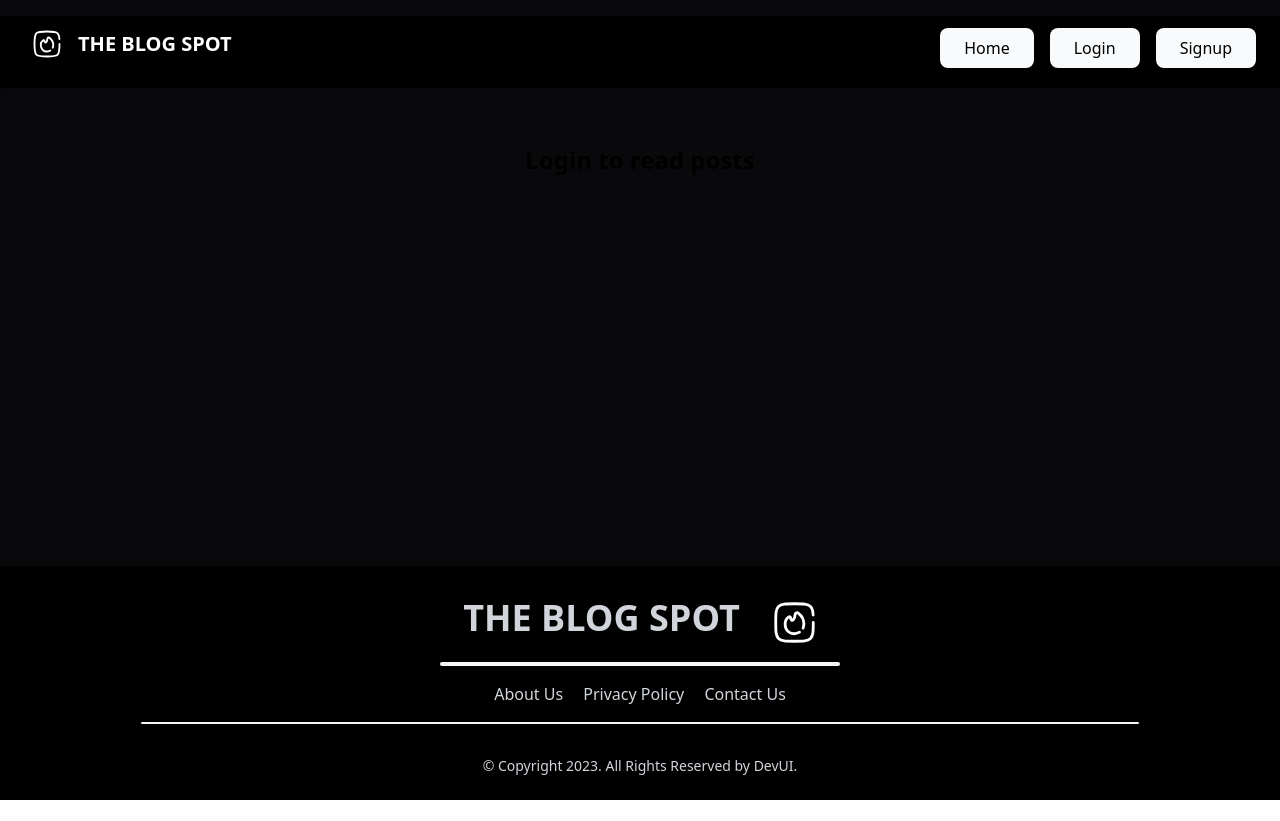
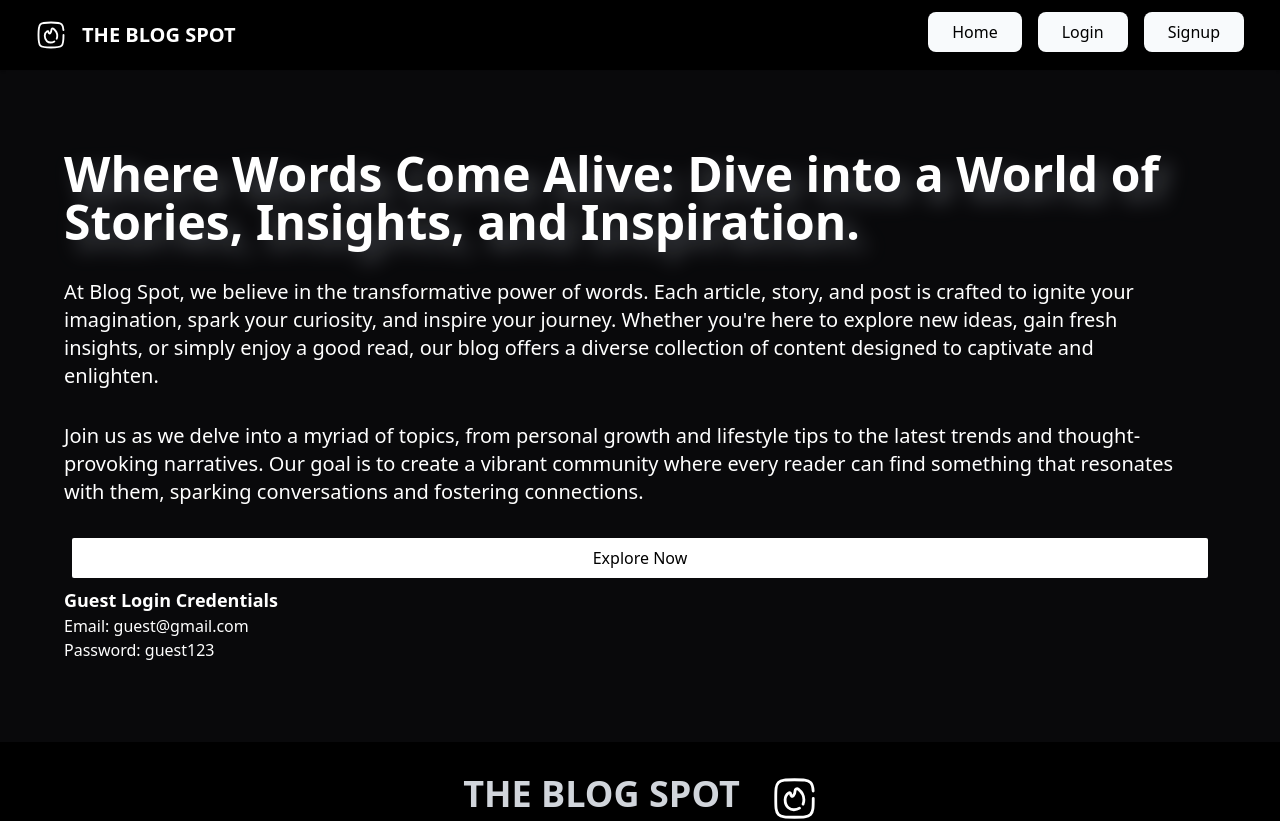
Before and after one commit to Vishesh-Verma-07/The-Blog-Spot, a React (Vite) app: page / in a window 1280 px wide. Shown: the top 821 px of the page. Before the commit the page ends 800 px from the top, so only its background shows below. Built offline with nearby package versions, Linux system fonts and the light colour scheme; no server answers.

Commit message:
Update UI styles for Login, Signup, AddPost, and Header components

```diff
--- a/src/components/Header/Header.jsx
+++ b/src/components/Header/Header.jsx
@@ -39,11 +39,11 @@ function Header() {
 
     return (
 
-        <header className=' py-3 sticky top-0 mt-4 shadow bg-black invisible sm:visible  '>
+        <header className=' p-3 sticky top-0  shadow bg-black invisible sm:visible  '>
             <Container>
                 <nav className='flex'>
-                    <div className='flex justify-center items-center rounded-xl text-white hover:text-zinc-300 h-8 '>
-                        <Link to= '/' className='flex justify-center items-center p-2 m-2 '>
+                    <div className='flex justify-center items-center rounded-xl text-white hover:text-zinc-300 '>
+                        <Link to= '/' className='flex justify-center items-center p-2  '>
                         <Logo width="30px" className = "hover:text-white" />
                         <h1 className=' text-xl font-bold pl-4 '>THE BLOG SPOT</h1>
                         </Link>
@@ -54,7 +54,7 @@ function Header() {
                                 <li key={item.name}>
                                     <button
                                     onClick={ () => navigate(item.slug)}
-                                    className=' inline-block px-6 py-2 mb-2  mx-2 duration-200 bg-slate-50 hover:bg-gray-500 hover:text-slate-50 rounded-lg'
+                                    className=' inline-block px-6 py-2   mx-2 duration-200 bg-slate-50 hover:bg-gray-500 hover:text-slate-50 rounded-lg'
                                     >
                                         {item.name}
                                     </button>
--- a/src/components/Login.jsx
+++ b/src/components/Login.jsx
@@ -15,6 +15,7 @@ function Login() {
     const [error, setError] = useState('')
 
     const login = async(data) =>{
+        console.log(data);
         setError('')
         try {
             const session = await authService.login(data)
@@ -31,10 +32,12 @@ function Login() {
     }
 
     return (
-        <div className='flex items-center justify-center w-full'>
-            <div className={`mx-auto w-full max-w-lg bg-green-100 rounded-xl border-collapse p-10 border-black/10`}>
+        <div className='flex items-center justify-center w-full bg-slate-50 p-12'>
+            <div className={`mx-auto w-full max-w-lg bg-zinc-200 rounded-xl p-10 border border-black/10`}>
                 <div className=' mb-2 flex justify-center'>
-                    <span className=' inline-block w-full max-w-[100px]'></span>
+                    <span className=' inline-block w-full max-w-[100px]'>
+                        <Logo width='100%' className='' />
+                    </span>
             </div>
             <h2 className=' text-2xl font-bold text-center'>Sign in to your account</h2>
             <p className="mt-2 text-center text-base text-black/60">
--- a/src/components/Signup.jsx
+++ b/src/components/Signup.jsx
@@ -28,11 +28,11 @@ function Signup() {
         }
     }
     return (
-        <div className='flex items-center justify-center'>
-            <div className={`mx-auto w-full max-w-lg bg-gray-100 rounded-xl p-10 border border-black/10`}>
+        <div className='flex items-center justify-center bg-slate-50 py-12 '>
+            <div className={`mx-auto w-full max-w-lg bg-zinc-200 rounded-xl p-10 border border-black/10`}>
                 <div className='mb-2 flex justify-center'>
                     <span className='inline-block w-full max-w-[100px]'>
-                        <Logo width='100%' />
+                        <Logo width='100%' className='' />
                     </span>
                 </div>
                 <h2 className='text-center text-2xl font-bold leading-tight'> Sign up to create account</h2>
--- a/src/pages/AddPost.jsx
+++ b/src/pages/AddPost.jsx
@@ -3,8 +3,8 @@ import {Container, PostForm} from '../components'
 
 function AddPost() {
     return (
-        <div className='py-8'>
-            <Container>
+        <div className='py-8 bg-zinc-900'>
+            <Container >
                 <PostForm />
             </Container>
         </div>
--- a/src/pages/Home.jsx
+++ b/src/pages/Home.jsx
@@ -2,11 +2,13 @@ import React, {useEffect, useState} from 'react'
 import { Container, PostCard, Button } from '../components'
 import appwriteService from '../appwrite/config'
 import authService from '../appwrite/auth'
+import { useNavigate } from 'react-router-dom'
 import { set } from 'react-hook-form'
-import { Link } from 'react-router-dom'
+
 
 function Home() {
     const [posts, setPosts] = useState([])
+    const navigate = useNavigate()
     useEffect(()=>{
         appwriteService.getPosts().then((posts) => {
             if(posts){
@@ -15,38 +17,70 @@ function Home() {
         })
     }, [])
 
-    const [path, setPath] = useState("/login")
+    const [isLogedIn, setIslogdIn] = useState(false)
     useEffect(()=>{
-        if(posts.length > 0){
-            setPath("/")
-        }
+        authService.getCurrentUser().then((user) => {
+            if(user){
+                setIslogdIn(true)
+            }
+            else{
+                setIslogdIn(false)
+            }
+        })
     }, [])
 
+    // const guestUser = async () => {
+    //         const activerUser = await authService.getCurrentUser()
+    //         if(!activerUser){
+    //             await authService.login({
+    //                 email: "guest@gmail.com",
+    //                 password: "guest123"
+    //             })
+    //             navigate('/all-posts')
+    //         }
+    //         else{
+    //             navigate('/')
+    //         }
 
-    if(posts.length === 0){
-        return (
-            <div className=' w-full py-8 mt-4 text-center'>
-                <Container>
-                    <div className='flex flex-wrap '>
-                        <div className=' p-2 w-full'>
-                            <h1 className='text-2xl font-bold hover:text-gray-500'> Login to read posts </h1>
+    // }
+
+    const guestLogin = async ()=>{
+        const activateUser = await authService.getCurrentUser()
+        if(!activateUser){
+            authService.login({
+                email: "guest@gmail.com",
+                password: "guest123"
+            })
+            navigate('/all-posts')
+
+        }
+    }
+
+
+
+    return (
+        <div className=' w-full py-8 '>
+            <Container>
+                <div className=' text-white flex  '>
+                    <div className='flex flex-col  m-8 p-4 '>
+                        <h1 className='text-5xl font-bold text-left drop-shadow-3xl  '>Where Words Come Alive: Dive into a World of Stories, Insights, and Inspiration.</h1>
+
+                        <p className='text-left text-xl m-8 ml-0 '>At Blog Spot, we believe in the transformative power of words. Each article, story, and post is crafted to ignite your imagination, spark your curiosity, and inspire your journey. Whether you're here to explore new ideas, gain fresh insights, or simply enjoy a good read, our blog offers a diverse collection of content designed to captivate and enlighten.</p>
+                        <p className='text-left text-xl m-8 ml-0 mt-0'>Join us as we delve into a myriad of topics, from personal growth and lifestyle tips to the latest trends and thought-provoking narratives. Our goal is to create a vibrant community where every reader can find something that resonates with them, sparking conversations and fostering connections.</p>
+
+                        <Button className='inline-block px-6 py-2 mb-2  mx-2 duration-200 bg-slate-50 hover:bg-gray-500 hover:text-slate-50 rounded-lg'>
+                            <div >
+                             Explore Now
+                            </div>
+                        </Button>
+
+                        <div className='flex flex-col items-start '>
+                            <h2 className='text-lg font-bold' >Guest Login Credentials</h2>
+                            <p>Email: guest@gmail.com</p>
+                            <p>Password: guest123</p>
                         </div>
-                    </div>
-                </Container>
-            </div>
-        )
-    }
-    return (
-        <div className=' w-full py-8'>
-            <Container>
-                <div className=' text-white flex h-[32rem] h-max-[32rem] border-2 border-red-500 '>
-                    <div className='border-2 border-red-500 flex flex-col  m-8 p-4 '>
-                        <h1 className='text-5xl font-bold text-left drop-shadow-3xl  '>Where Words Come Alive: Dive into a World of Stories, Insights, and Inspiration.</h1>
-                        <p className='text-left text-xl m-8 ml-0 border-2 border-red-500'>At Blog Spot, we believe in the transformative power of words. Each article, story, and post is crafted to ignite your imagination, spark your curiosity, and inspire your journey. Whether you're here to explore new ideas, gain fresh insights, or simply enjoy a good read, our blog offers a diverse collection of content designed to captivate and enlighten.</p>
-                        <p className='text-left text-xl m-8 ml-0 mt-0 border-2 border-red-500'>Join us as we delve into a myriad of topics, from personal growth and lifestyle tips to the latest trends and thought-provoking narratives. Our goal is to create a vibrant community where every reader can find something that resonates with them, sparking conversations and fostering connections.</p>
-                        <Link to={path} className=' items-end '>
-                        <Button className='inline-block px-6 py-2 mb-2  mx-2 duration-200 bg-slate-50 hover:bg-gray-500 hover:text-slate-50 rounded-lg'> Explore  </Button>
-                        </Link>
+
+
                     </div>
                 </div>
             </Container>
--- a/src/pages/Login.jsx
+++ b/src/pages/Login.jsx
@@ -3,7 +3,7 @@ import {Login as LoginComponent} from '../components'
 
 function Login() {
     return (
-        <div className='py-8'>
+        <div className='py-4'>
             <LoginComponent />
         </div>
     )
--- a/src/pages/Signup.jsx
+++ b/src/pages/Signup.jsx
@@ -3,7 +3,7 @@ import{Signup as SignupComponent} from '../components/index.js'
 
 function Signup() {
     return (
-        <div className='py-8'>
+        <div className=''>
             <SignupComponent />
         </div>
     )
```
Also changed, not shown: src/pages/Post.jsx (+11 -6 lines).
